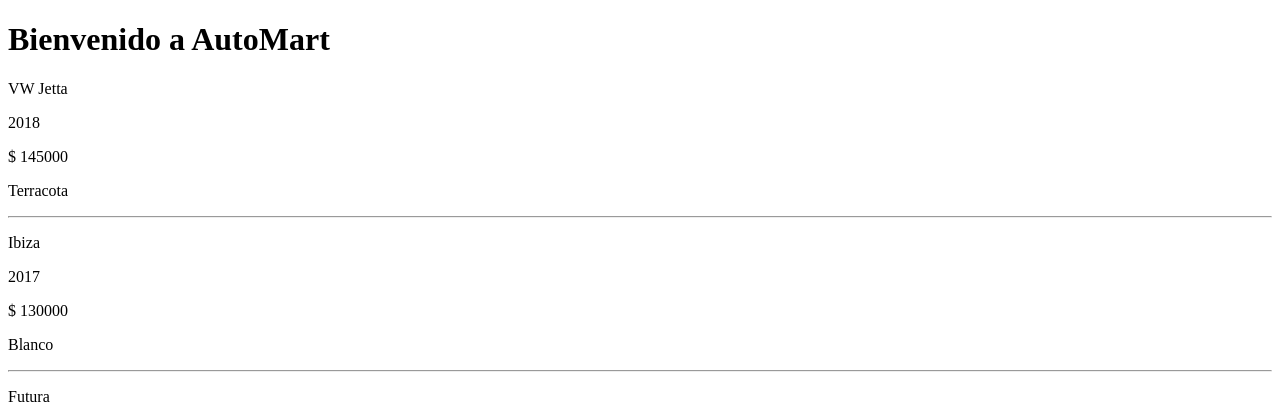
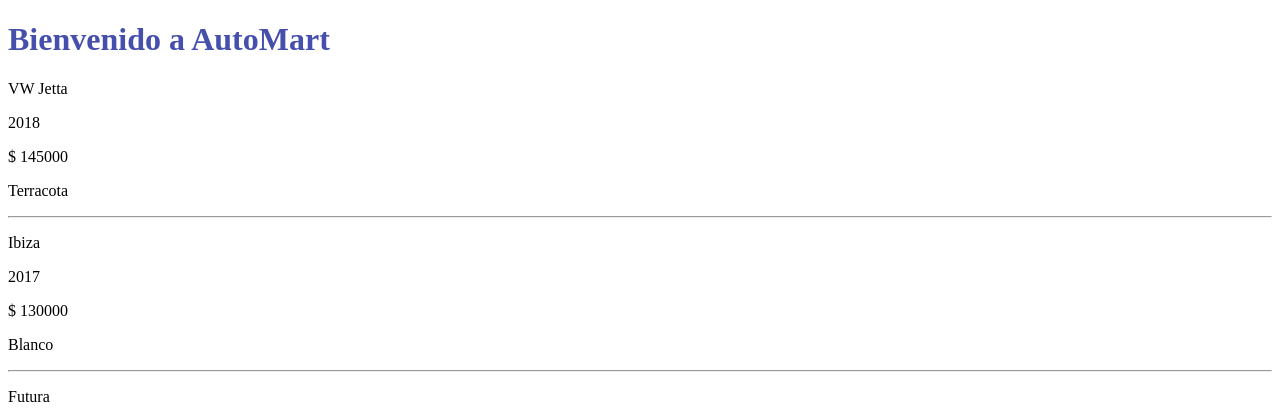
Before and after one commit to JorgeLuisCampos/Automart, a Django app: page / in a window 1280 px wide. Shown: the top 420 px of the page. Run offline with Django 3.2, Linux system fonts and the light colour scheme.

Commit message:
Estilos CSS
Agrega estilos.css en carpeta 'Static'

```diff
--- /dev/null
+++ b/main_app/static/estilos.css
@@ -0,0 +1,3 @@
+h1 {
+    color: #4650ac;
+}
--- a/main_app/templates/index.html
+++ b/main_app/templates/index.html
@@ -1,3 +1,4 @@
+{% load staticfiles %}
 <!DOCTYPE html>
 <html lang="es">
 <head>
@@ -5,6 +6,7 @@
     <meta name="viewport" content="width=device-width, initial-scale=1.0">
     <meta http-equiv="X-UA-Compatible" content="ie=edge">
     <title>Automart Project</title>
+    <link rel="stylesheet" type="text/css" href="{% static 'estilos.css' %}" />
 </head>
 <body>
     <h1>Bienvenido a AutoMart</h1>
```
